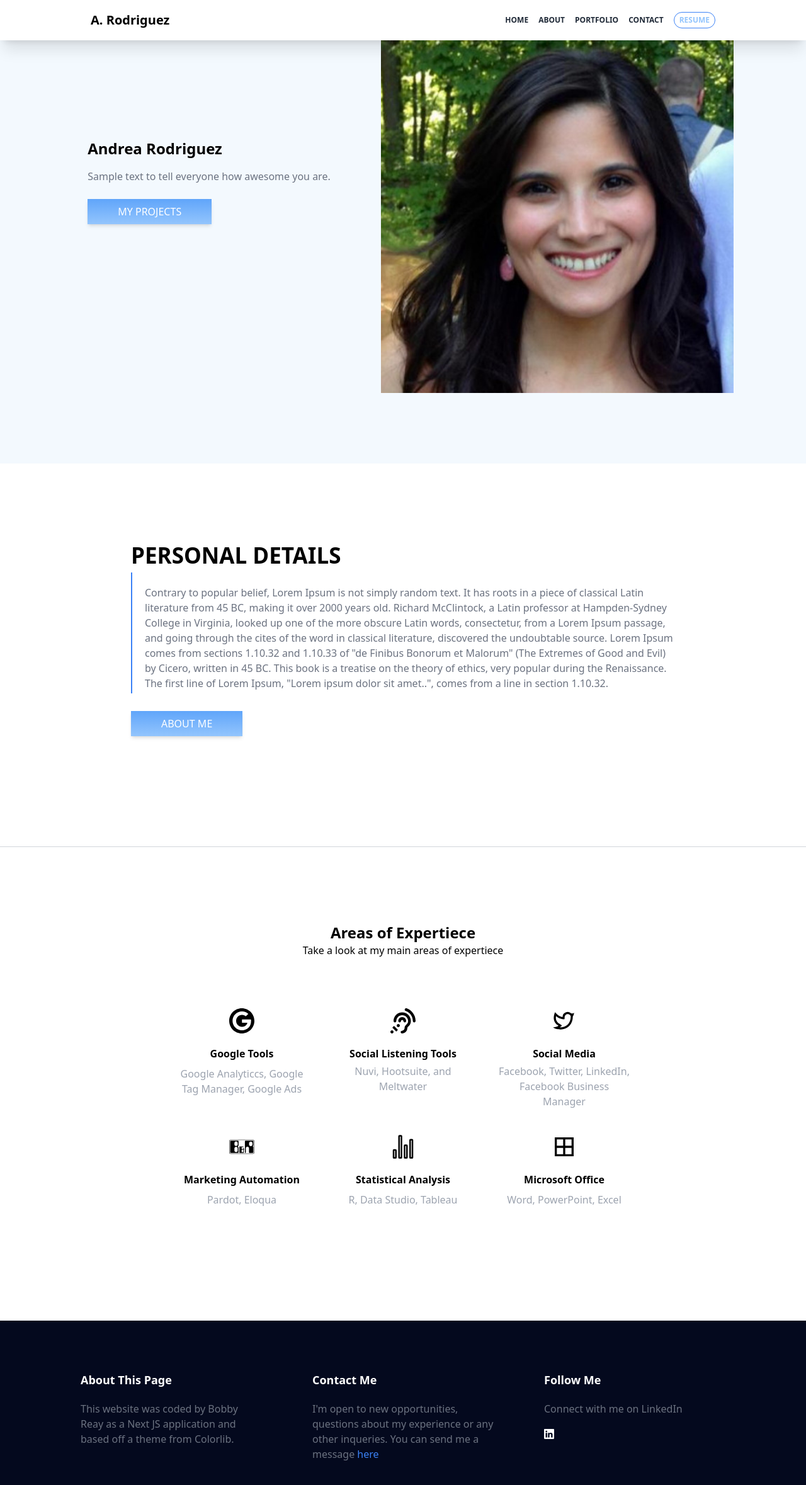
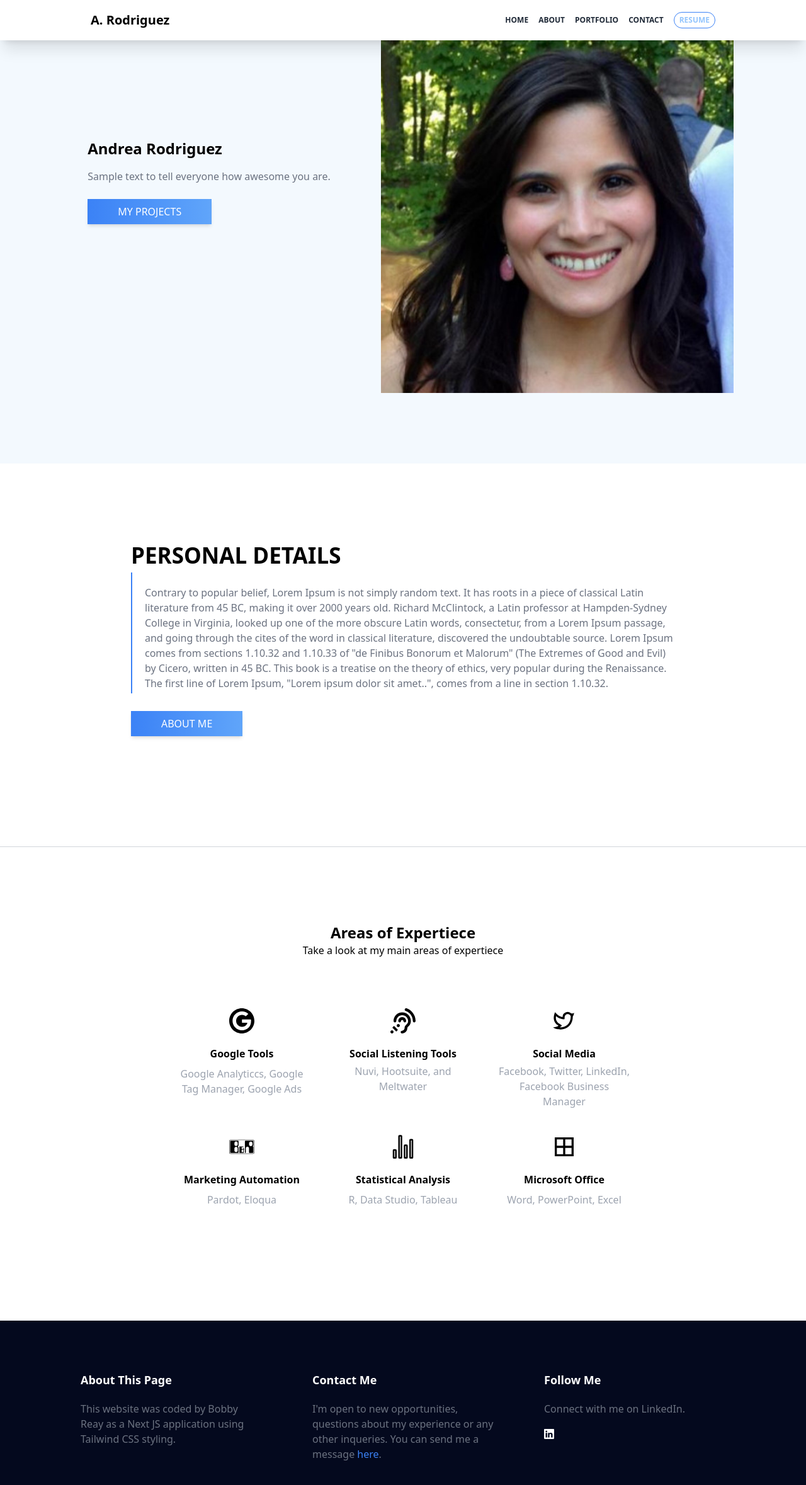
Before and after one commit to rreay724/andreas-website, a Next.js app: page / in a window 1280 px wide. Shown: the top 2358 px of the page at 63% size. Built offline with nearby package versions, Linux system fonts and the light colour scheme.

Commit message:
button styling

```diff
--- a/components/Footer.js
+++ b/components/Footer.js
@@ -13,8 +13,8 @@ function Footer() {
       <div className="md:w-72 pt-3 md:pt-0 px-3 md:px-0">
         <h2 className="font-semibold text-white text-lg">About This Page</h2>
         <p className="text-gray-500 pt-5">
-          This website was coded by Bobby Reay as a Next JS application and
-          based off a theme from Colorlib.
+          This website was coded by Bobby Reay as a Next JS application using
+          Tailwind CSS styling.
         </p>
       </div>
       <div className="md:w-72 md:ml-20 pt-3 md:pt-0 px-3 md:px-0">
@@ -28,11 +28,12 @@ function Footer() {
           >
             here
           </a>
+          .
         </p>
       </div>
       <div className="md:w-72 md:ml-20 pt-3 md:pt-0 px-3 md:px-0">
         <h2 className="font-semibold text-white text-lg">Follow Me</h2>
-        <p className="text-gray-500 pt-5">Connect with me on LinkedIn</p>
+        <p className="text-gray-500 pt-5">Connect with me on LinkedIn.</p>
         <div className="text-white pt-5">
           <BsLinkedin
             className="cursor-pointer"
--- a/components/Main.js
+++ b/components/Main.js
@@ -16,7 +16,7 @@ function Profile() {
             Sample text to tell everyone how awesome you are.
           </p>
           <div className="py-4 lg:py-2">
-            <button className="border bg-gradient-to-b from-blue-400 to-blue-300 shadow-md px-3 xs:px-8 lg:px-12 py-2 border-none text-white hover:shadow-xl transition transform duration-300 ease-in-out">
+            <button className="border bg-gradient-to-r from-blue-500 to-blue-400 shadow-md px-3 xs:px-8 lg:px-12 py-2 border-none text-white hover:shadow-xl transition transform duration-300 ease-in-out">
               MY PROJECTS
             </button>
           </div>
@@ -48,7 +48,7 @@ function Profile() {
             </p>
           </div>
           <div className="mt-2">
-            <button className="bg-gradient-to-b from-blue-400 to-blue-300 shadow-md mt-5 border bg-blue-400 px-12 py-2 border-none text-white hover:shadow-xl transition transform duration-300 ease-in-out">
+            <button className="bg-gradient-to-r from-blue-500 to-blue-400 shadow-md mt-5 border bg-blue-400 px-12 py-2 border-none text-white hover:shadow-xl transition transform duration-300 ease-in-out">
               ABOUT ME
             </button>
           </div>
```
